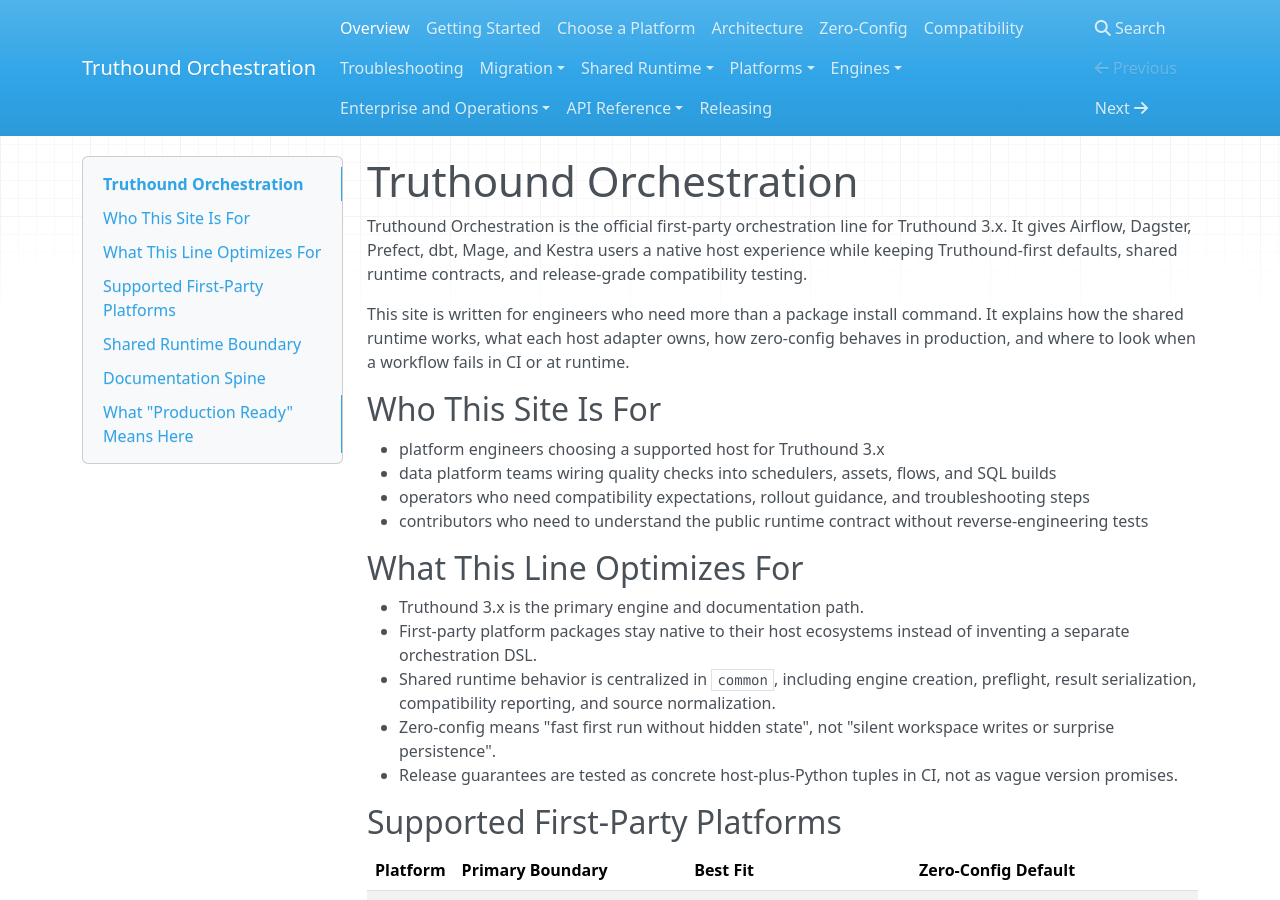
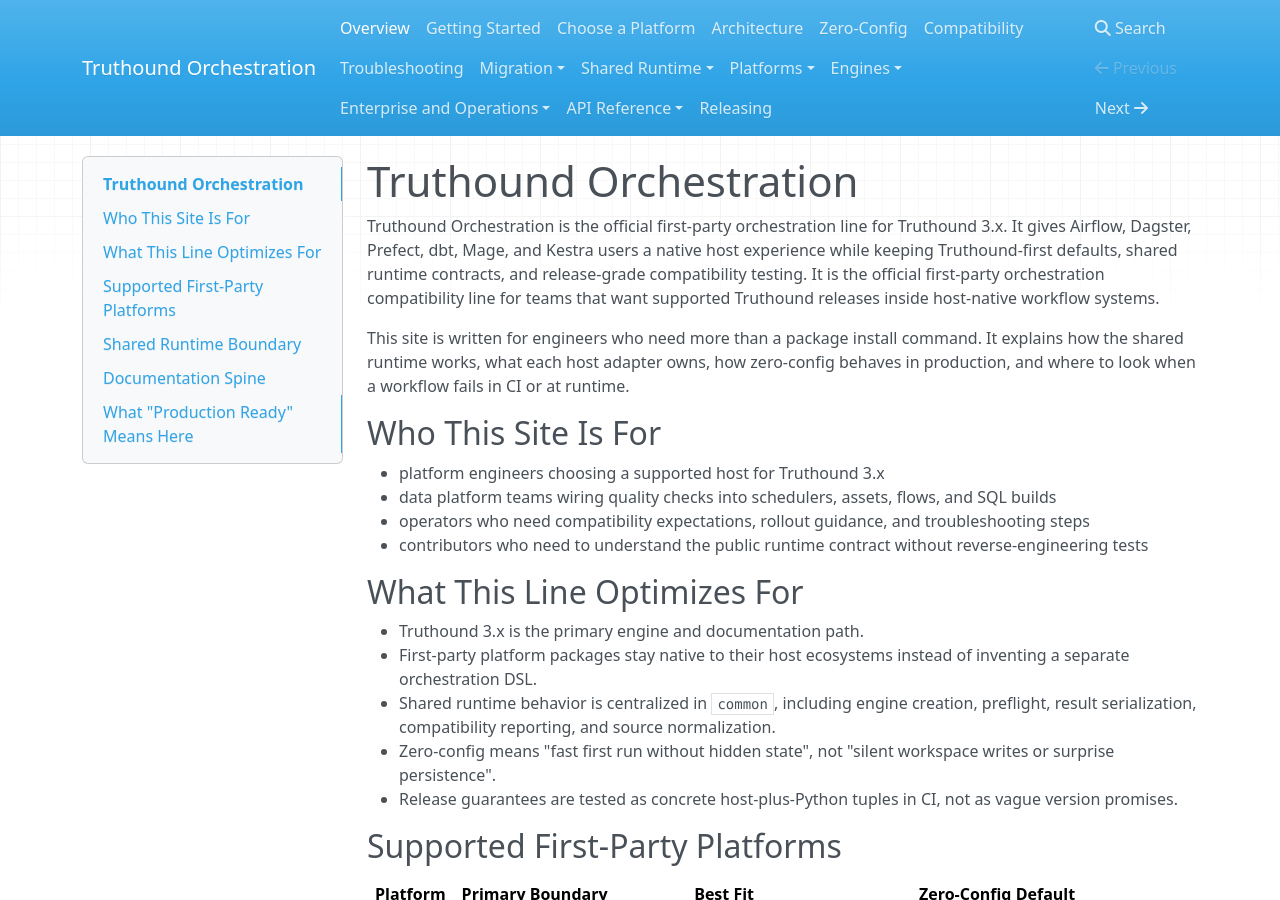
Before and after one commit to seadonggyun4/truthound-orchestration, an MkDocs documentation site: the page built from docs/index.md, in a window 1280 px wide and 900 px high. Built offline with MkDocs 1.6.1, drawn with Linux system fonts in a browser that asks for light colours; nearby versions of some CDN libraries.

Commit message:
docs: restore homepage compatibility wording and relax brittle doc contracts

```diff
--- a/docs/index.md
+++ b/docs/index.md
@@ -4,7 +4,7 @@
 
 # Truthound Orchestration
 
-Truthound Orchestration is the official first-party orchestration line for Truthound 3.x. It gives Airflow, Dagster, Prefect, dbt, Mage, and Kestra users a native host experience while keeping Truthound-first defaults, shared runtime contracts, and release-grade compatibility testing.
+Truthound Orchestration is the official first-party orchestration line for Truthound 3.x. It gives Airflow, Dagster, Prefect, dbt, Mage, and Kestra users a native host experience while keeping Truthound-first defaults, shared runtime contracts, and release-grade compatibility testing. It is the official first-party orchestration compatibility line for teams that want supported Truthound releases inside host-native workflow systems.
 
 This site is written for engineers who need more than a package install command. It explains how the shared runtime works, what each host adapter owns, how zero-config behaves in production, and where to look when a workflow fails in CI or at runtime.
 
```
Also changed, not shown: docs/scripts/check_doc_contracts.py (+16 -2 lines).
